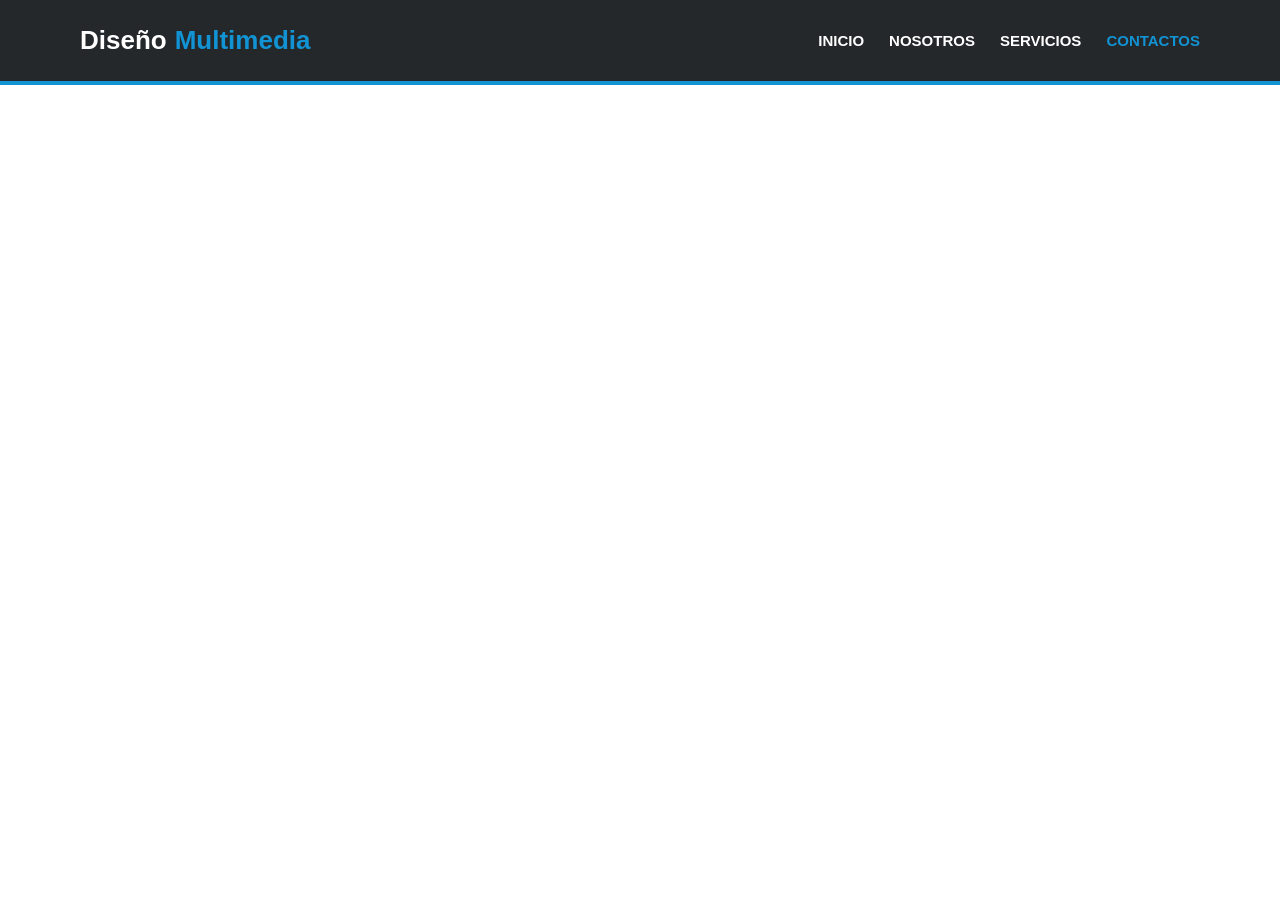
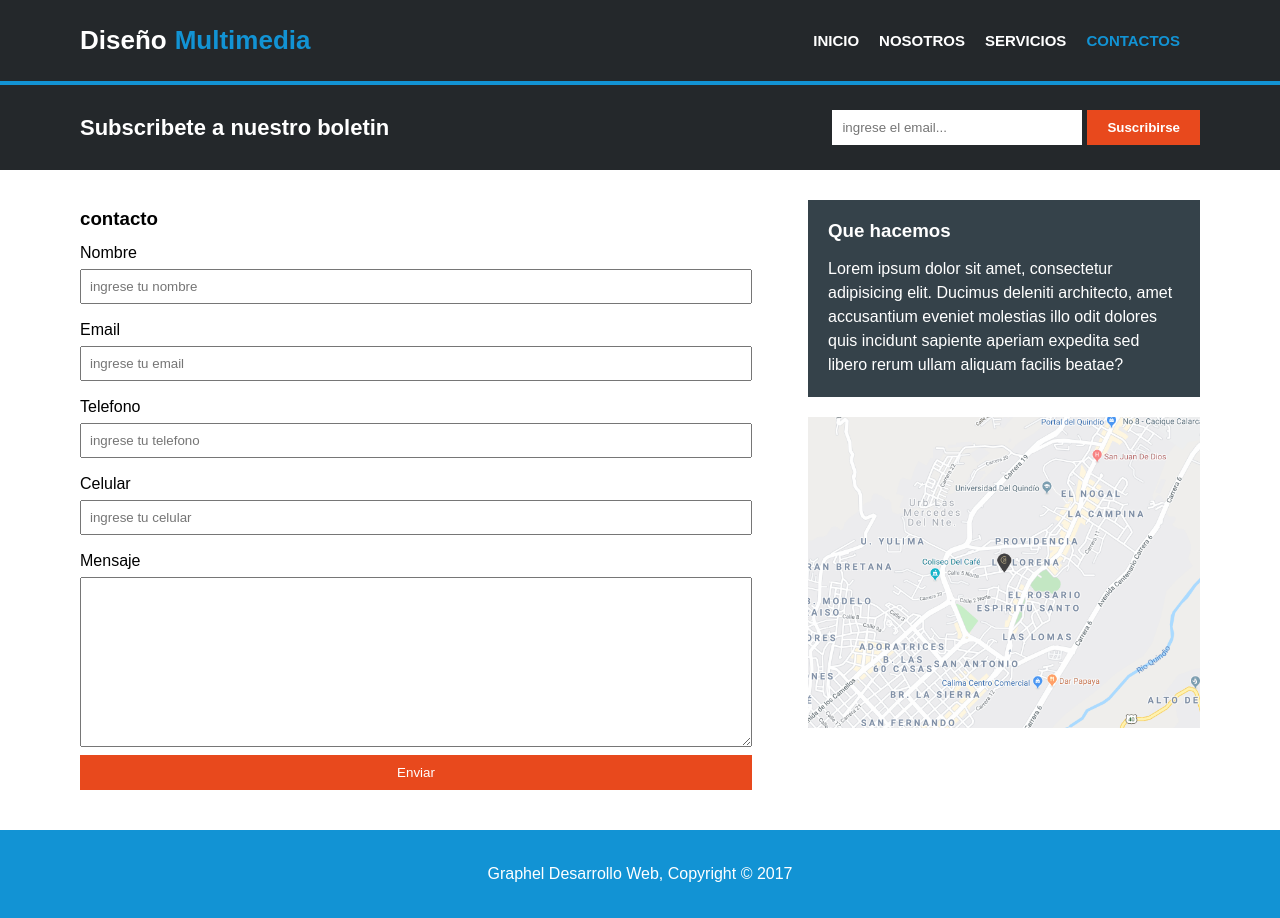
Before and after one commit to AndresFG18/Proyecto-Graphel, a plain HTML site: page templates/contactos.html in a window 1280 px wide. Before the commit the page ends 800 px from the top, so only its background shows below. Drawn offline with Linux system fonts and the light colour scheme.

Commit message:
Ya acabe todas las paginas

```diff
--- a/styles/styles.css
+++ b/styles/styles.css
@@ -15,9 +15,11 @@ header {
 }
 .Titulo {
     display: flex;
-    gap: 8px;
     font-size: 26px;
     font-weight: bold;
+}
+.Titulo .azul {
+    margin-left: 8px;
 }
 .azul, .navegacion {
     color: #1293d4;
@@ -25,7 +27,9 @@ header {
  nav ul {
     list-style: none;
     display: flex;
-    gap: 25px;
+}
+nav ul li {
+    margin-right: 20px;
 }
 nav ul li a {
     color: #ffffff;
@@ -70,7 +74,10 @@ section {
 }
 .formulario {
     display: flex;
-    gap: 5px;
+
+}
+.formulario input {
+    margin-right: 5px;
 }
 .boletin input {
     padding: 10px;
@@ -88,7 +95,6 @@ section {
     padding: 40px 80px;
     display: flex;
     justify-content: space-between;
-    gap: 30px;
 }
 .foto-1, .foto-2, .foto-3 {
     text-align: center;
@@ -112,7 +118,6 @@ footer {
     display: flex;
     justify-content: space-between;
     align-items: flex-start;
-    gap: 40px;
 }
 .columna-izquierda {
     width: 65%;
@@ -142,6 +147,99 @@ footer {
 .caja-hacemos h3 {
     margin-bottom: 15px;
 }
-.caja .caja-hacemos p{
+.caja-hacemos p {
     line-height: 1.5;
 }
+
+.contenedor-servicios {
+    padding: 30px 80px;
+    display: flex;
+    justify-content: space-between;
+    align-items: flex-start;
+
+}
+.servicios {
+    width: 65%;
+}
+.servicios h3 {
+    margin-bottom: 15px;
+}
+.servicios-caja1 {
+    background-color: #e6e6e6;
+    border: 1px solid #cccccc;
+    padding: 20px;
+    margin-bottom: 10px;
+}
+.servicios-caja2 {
+    background-color: #e6e6e6;
+    border: 1px solid #cccccc;
+    padding: 20px;
+    margin-bottom: 10px;
+}
+.servicios-caja3 {
+    background-color: #e6e6e6;
+    border: 1px solid #cccccc;
+    padding: 20px;
+    margin-bottom: 10px;
+}
+.servicios-caja1 h3,
+.servicios-caja2 h3,
+.servicios-caja3 h3 {
+    margin-bottom: 10px;
+}
+.servicios-caja1 p,
+.servicios-caja2 p,
+.servicios-caja3 p {
+    line-height: 1.5;
+}
+
+.contenedor-contacto {
+    display: flex;
+    justify-content: space-between;
+    align-items: flex-start;
+    padding: 30px 80px;
+}
+.contactos {
+    width: 60%;
+    display: flex;
+    flex-direction: column;
+    line-height: 2.0;
+}
+.contacto-caja1,
+.contacto-caja2,
+.contacto-caja3,
+.contacto-caja4,
+.contacto-caja5 {
+    display: flex;
+    flex-direction: column;
+    width: 100%;
+    margin-bottom: 10px;
+}
+.contacto-caja1 input,
+.contacto-caja2 input,
+.contacto-caja3 input,
+.contacto-caja4 input {
+    width: 100%;
+    padding: 8px;
+}
+.contacto-caja5 button {
+    width: 100%;
+    padding: 10px;
+    background-color: #e8491d;
+    color: #ffffff;
+    border: none;
+    margin-top: 8px;
+}
+.contacto-caja5 textarea {
+    width: 100%;
+    height: 170px;
+}
+.columna-derecha-contacto {
+    width: 35%;
+    display: flex;
+    flex-direction: column;
+}
+.columna-derecha-contacto .caja-hacemos {
+    width: 100%;
+    margin-bottom: 20px;
+}
--- a/templates/contactos.html
+++ b/templates/contactos.html
@@ -21,6 +21,55 @@
             </ul>
         </nav>
     </header>
+      <div class="boletin">
+        <h2>Subscribete a nuestro boletin</h2>
+        <div class="formulario">
+            <input type="email" placeholder="ingrese el email...">
+            <button>Suscribirse</button>
+        </div>
+    </div>
 
+    <div class="contenedor-contacto">
+        <div class="contactos">
+            <h3>contacto</h3>
+                <div class="contacto-caja1">
+                    <p>Nombre</p>
+                    <input type="text" placeholder="ingrese tu nombre">
+                </div>
+
+                 <div class="contacto-caja2">
+                    <p>Email</p>
+                    <input type="Email" placeholder="ingrese tu email">
+                 </div>
+
+                 <div class="contacto-caja3">
+                    <p>Telefono</p>
+                    <input type="tel" placeholder="ingrese tu telefono">
+                 </div>
+
+                <div class="contacto-caja4">
+                    <p>Celular</p>
+                   <input type="text" placeholder="ingrese tu celular">
+                </div>
+
+                <div class="contacto-caja5">
+                    <p>Mensaje</p>
+                    <textarea></textarea>
+                    <button>Enviar</button>
+                </div>
+          </div>
+
+    <div class="columna-derecha-contacto">
+            <div class="caja-hacemos">
+                <h3>Que hacemos</h3>
+                <p>Lorem ipsum dolor sit amet, consectetur adipisicing elit. Ducimus deleniti architecto, amet accusantium eveniet molestias illo odit dolores quis incidunt sapiente aperiam expedita sed libero rerum ullam aliquam facilis beatae?</p>
+            </div>
+            <img src="../assets/imagenes/mapaGoogle.png" alt="Ubicacion en un mapaGoogle">
+        </div>
+    </div>
+
+    <footer>
+        <p>Graphel Desarrollo Web, Copyright © 2017</p>
+    </footer>
 </body>
 </html>
```
Also changed, not shown: templates/servicio.html (+41 -0 lines).
